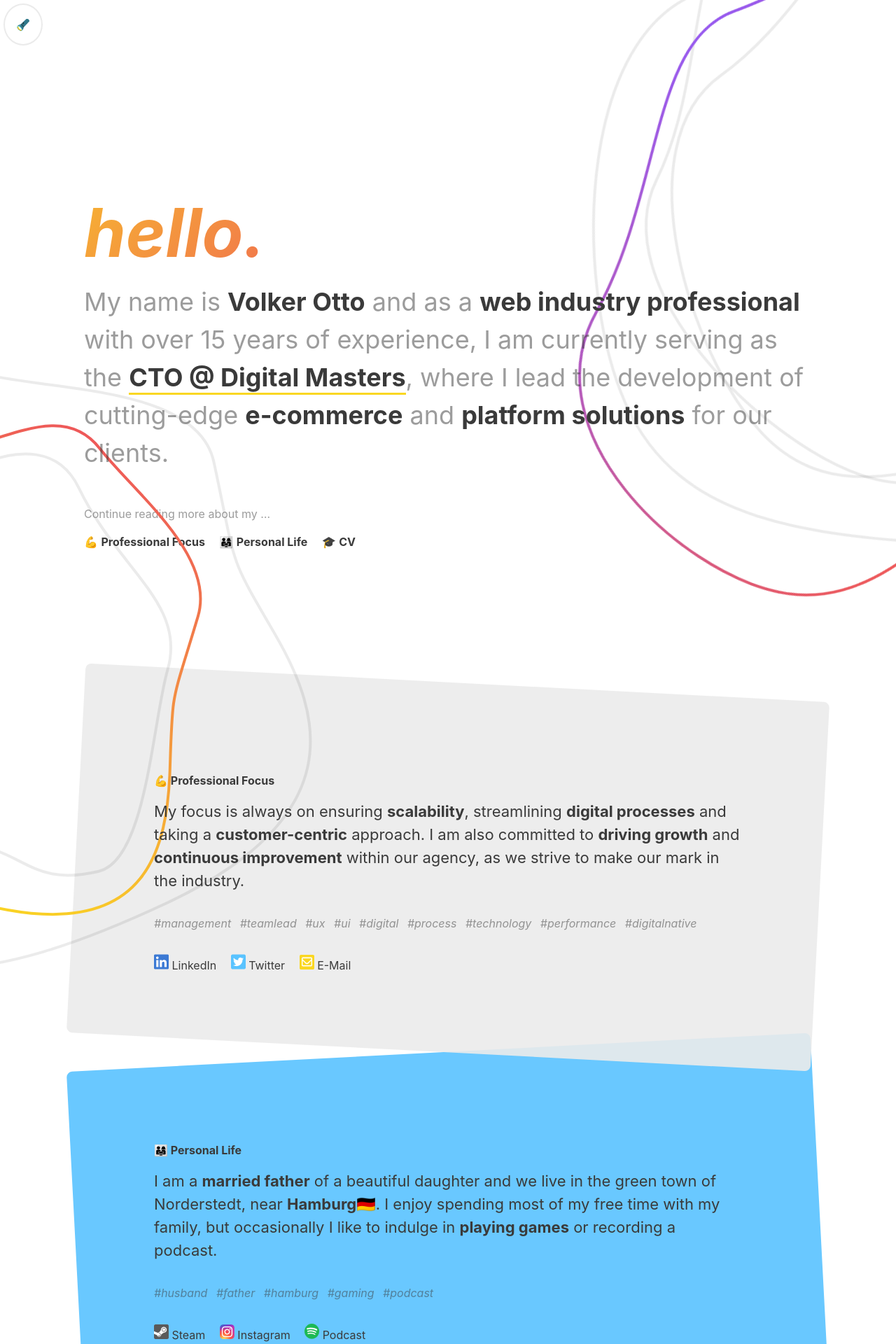
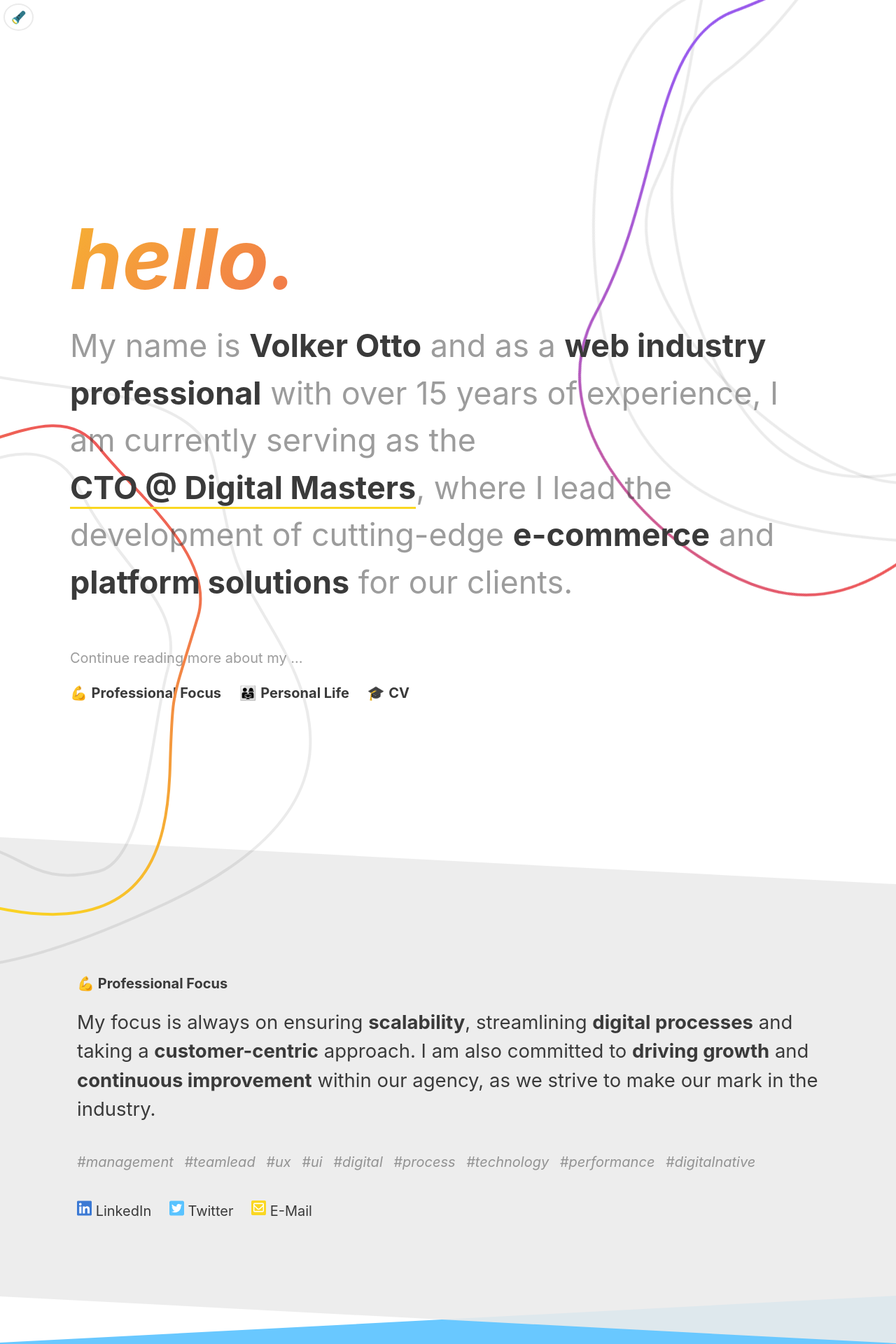
Before and after one commit to l4ci/l4ci.github.io, a Jekyll site: the page built from index.html, in a window 1280 px wide. Shown: the top 1920 px of the page at 70% size. Built offline with Jekyll 4.4.1, drawn with Linux system fonts in a browser that asks for light colours.

Commit message:
💄 fixed some more css

```diff
--- a/assets/css/main.css
+++ b/assets/css/main.css
@@ -15,6 +15,9 @@
     --black-50: var(--lightgrey);
   }
 }
+/**
+ * BASE
+ */
 *,
 *:before,
 *:after {
@@ -23,12 +26,12 @@
 
 html {
   scroll-behavior: smooth;
+  font-size: 20px;
 }
 
 body {
   margin: 0 auto;
   padding: 0;
-  font-size: 100%;
   line-height: 1.5;
   font-family: Inter, -apple-system, BlinkMacSystemFont, "Segoe UI", Roboto, Helvetica, Arial, sans-serif, "Apple Color Emoji", "Segoe UI Emoji", "Segoe UI Symbol";
   color: var(--black);
@@ -43,11 +46,87 @@
   }
 }
 
+a {
+  text-decoration: none;
+  color: inherit;
+  border-bottom: 3px solid;
+  border-color: transparent;
+  transition: 0.1s ease;
+}
+a:hover, a:focus {
+  border-color: var(--yellow);
+  outline: none;
+}
+a:active {
+  border-color: var(--blue);
+}
+
+strong {
+  font-weight: bold;
+}
+
+em {
+  font-style: italic;
+}
+
+sup {
+  vertical-align: super;
+  font-size: smaller;
+}
+
+.no-br {
+  white-space: nowrap;
+}
+
+/**
+ * ANIMATIONS
+ */
+@-webkit-keyframes spin {
+  from {
+    transform: rotate(0deg);
+  }
+  to {
+    transform: rotate(360deg);
+  }
+}
+@keyframes spin {
+  from {
+    transform: rotate(0deg);
+  }
+  to {
+    transform: rotate(360deg);
+  }
+}
+@-webkit-keyframes gradient {
+  0% {
+    background-position: 0% 50%;
+  }
+  50% {
+    background-position: 100% 50%;
+  }
+  100% {
+    background-position: 0% 50%;
+  }
+}
+@keyframes gradient {
+  0% {
+    background-position: 0% 50%;
+  }
+  50% {
+    background-position: 100% 50%;
+  }
+  100% {
+    background-position: 0% 50%;
+  }
+}
+/**
+ * Structure
+ */
 .jail {
   position: relative;
   margin-left: auto;
   margin-right: auto;
-  max-width: 1000px;
+  max-width: 63rem;
   padding: 2rem;
 }
 @media (min-width: 800px) {
@@ -56,7 +135,7 @@
   }
 }
 .jail-big {
-  max-width: 1200px;
+  max-width: 74rem;
 }
 
 .px {
@@ -90,68 +169,6 @@
   }
 }
 
-a {
-  text-decoration: none;
-  color: inherit;
-  border-bottom: 3px solid;
-  border-color: transparent;
-  transition: 0.1s ease;
-}
-a:hover, a:focus {
-  border-color: var(--yellow);
-  outline: none;
-}
-a:active {
-  border-color: var(--blue);
-}
-
-strong {
-  font-weight: bold;
-}
-
-em {
-  font-style: italic;
-}
-
-@-webkit-keyframes spin {
-  from {
-    transform: rotate(0deg);
-  }
-  to {
-    transform: rotate(360deg);
-  }
-}
-
-@keyframes spin {
-  from {
-    transform: rotate(0deg);
-  }
-  to {
-    transform: rotate(360deg);
-  }
-}
-@-webkit-keyframes gradient {
-  0% {
-    background-position: 0% 50%;
-  }
-  50% {
-    background-position: 100% 50%;
-  }
-  100% {
-    background-position: 0% 50%;
-  }
-}
-@keyframes gradient {
-  0% {
-    background-position: 0% 50%;
-  }
-  50% {
-    background-position: 100% 50%;
-  }
-  100% {
-    background-position: 0% 50%;
-  }
-}
 .lines {
   position: absolute;
   z-index: 0;
@@ -313,13 +330,16 @@
 
 .darkmode-toggle {
   position: fixed;
-  top: 5px;
-  left: 5px;
+  top: 0.25rem;
+  left: 0.25rem;
   z-index: 1;
   border-bottom: none;
   border-radius: 50%;
   border: 2px solid var(--lightgrey);
-  padding: 1rem;
+  padding: 0.5em;
+  font-size: 0.875rem;
+  line-height: 1;
+  text-align: center;
 }
 .dark .darkmode-toggle {
   border-color: var(--grey);
@@ -345,6 +365,9 @@
   }
 }
 
+/**
+ * SECTIONS
+ */
 .header {
   padding: 20vh 0 5vh;
 }
@@ -490,8 +513,8 @@
   display: inline-block;
   margin-right: 1rem;
 }
-.social-links li svg {
-  fill: #fff;
+.social-links li img {
+  vertical-align: top;
 }
 
 .footer {
--- a/index.html
+++ b/index.html
@@ -7,7 +7,7 @@
     <div class="jail jail-big">
         <div class="header-text">
             <div class="headline">hello.</div>
-            <p>My name is <strong>Volker Otto</strong> and as a <strong>web industry professional</strong> with over <script>document.write(new Date().getFullYear()-2008)</script> years of experience, I am currently serving as the <strong><a href="https://digital-masters.de">CTO @ Digital Masters</a></strong>, where I lead the development of cutting-edge <strong>e-commerce</strong> and <strong>platform solutions</strong> for our clients. </p>
+            <p>My name is <strong>Volker Otto</strong> and as a <strong>web industry professional</strong> with over <script>document.write(new Date().getFullYear()-2008)</script> years of experience, I am currently serving as the <strong class="no-br"><a href="https://digital-masters.de">CTO @ Digital Masters</a></strong>, where I lead the development of cutting-edge <strong>e-commerce</strong> and <strong>platform solutions</strong> for our clients. </p>
         </div>
 
         <nav class="px-2">
```
Also changed, not shown: assets/js/main.js (+5 -4 lines), assets/scss/main.scss (+91 -59 lines).
